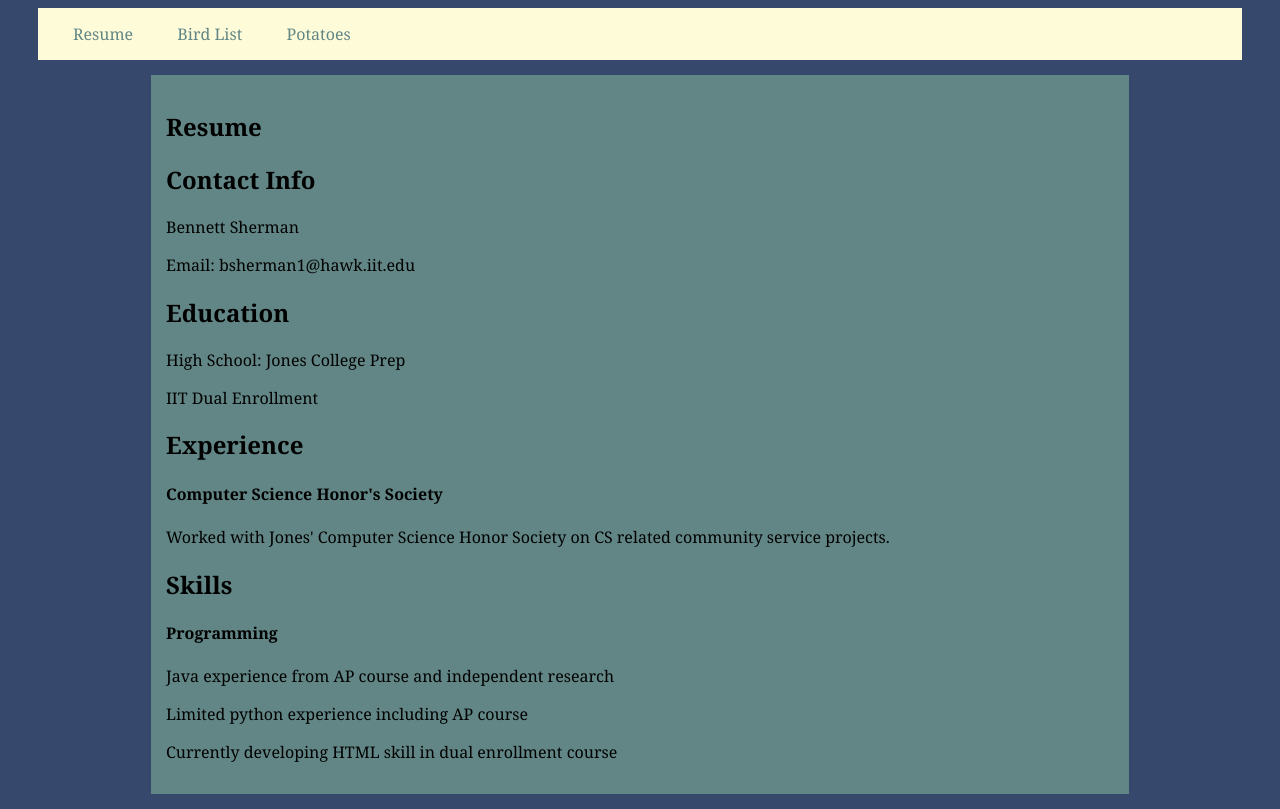
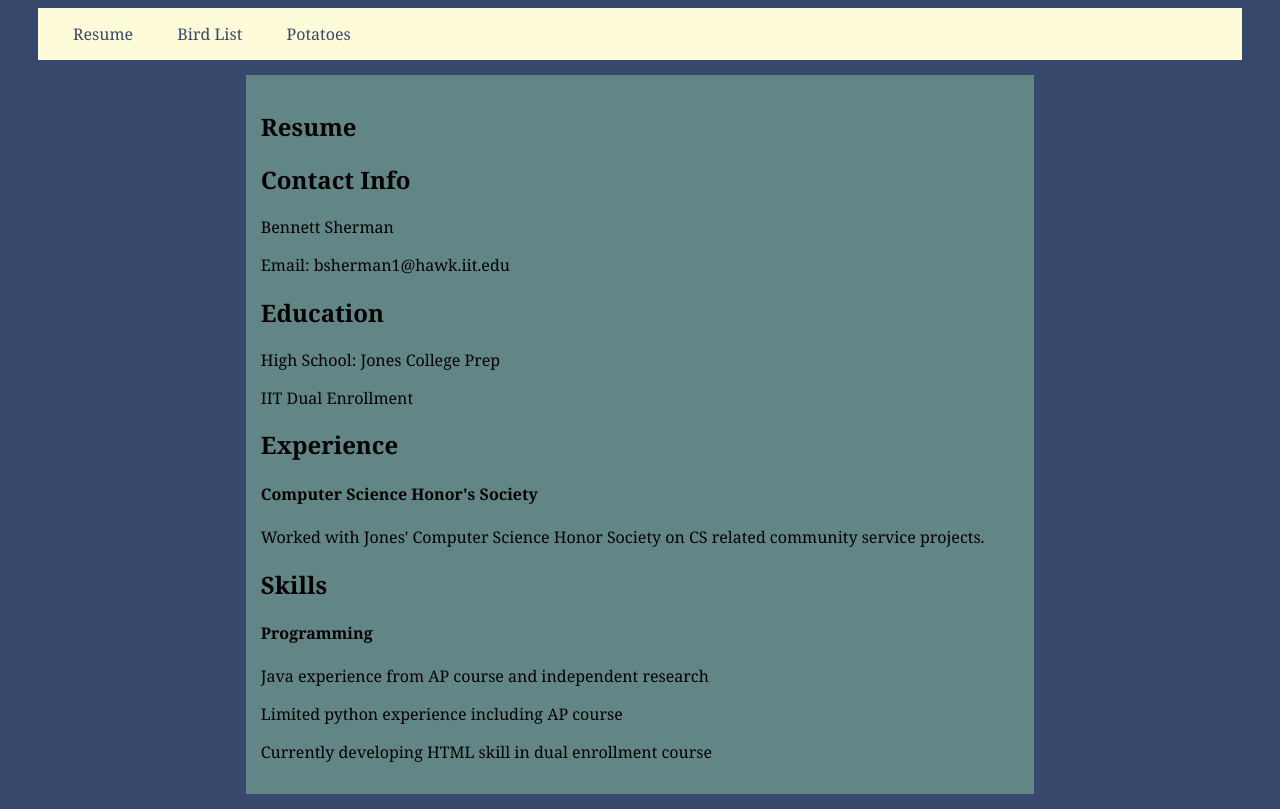
Before and after one commit to BennettSherman/Project2, a plain HTML site: page index.html in a window 1280 px wide. Drawn offline with Linux system fonts and the light colour scheme.

Commit message:
making section smaller

```diff
--- a/css/style.css
+++ b/css/style.css
@@ -13,13 +13,13 @@ body {
 a {
     text-decoration: none;
     padding: 10px 20px;
-    color: #618685;
+    color: #36486b;
 }
 
 section {
     background-color: #618685;
     margin: 15px auto;
-    width: 75%;
+    width: 60%;
     border: 8px;
     padding: 15px
 }
```
